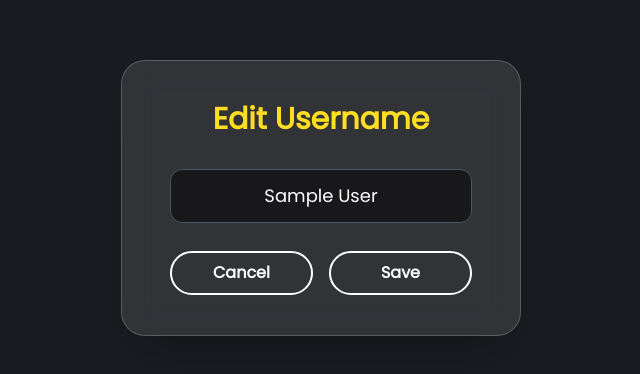
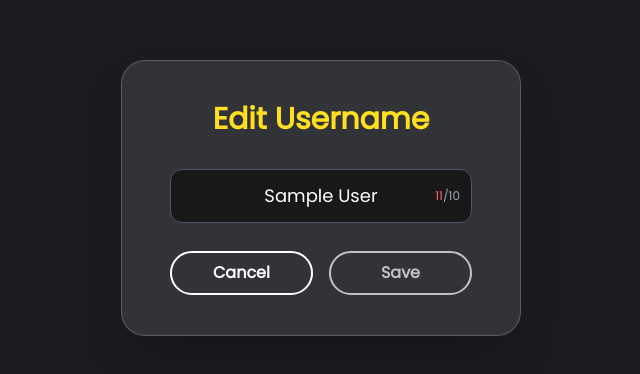
Before and after one commit to ShawnMayol/explain-my-bills, a React (Vite) app in the folder frontend/: page /profile/edit-username in a window 1280 px wide. Shown: the part 202-576 px from the top of the page, without its empty margins (319-959 px from the left). Built offline with nearby package versions, Linux system fonts and the light colour scheme; no server answers; sample sign-in values are in the browser's storage.

Commit message:
feat: enhance username validation and feedback in EditUsername

```diff
--- a/frontend/src/pages/EditUsername.jsx
+++ b/frontend/src/pages/EditUsername.jsx
@@ -3,30 +3,92 @@ import { useNavigate } from "react-router-dom";
 import { updateProfile } from "firebase/auth";
 import { auth } from "../../firebase/firebaseConfig";
 import { useAuth } from "../context/AuthContext";
+import toast from "react-hot-toast";
 
 export default function EditUsername() {
     const { user } = useAuth();
     const navigate = useNavigate();
     const [username, setUsername] = useState(user?.displayName || "");
-    const [error, setError] = useState("");
-    const [success, setSuccess] = useState("");
+    const [isSubmitting, setIsSubmitting] = useState(false);
+    const [validationError, setValidationError] = useState("");
+
+    const isValidUsername = (name) => {
+        const usernamePattern = /^[a-zA-Z0-9_]+$/;
+        return (
+            name.trim() !== "" &&
+            usernamePattern.test(name) &&
+            name.length >= 3 &&
+            name.length <= 10
+        );
+    };
+
+    const hasChanged = username !== user?.displayName;
 
     const handleSubmit = async (e) => {
         e.preventDefault();
-        setError("");
-        setSuccess("");
+
+        setValidationError("");
+
         if (!username.trim()) {
-            setError("Username cannot be empty.");
+            toast.error("Username cannot be empty.", {
+                style: {
+                    fontSize: "16px",
+                },
+            });
             return;
         }
+
+        if (username.length < 3) {
+            toast.error("Username must be at least 3 characters.", {
+                style: {
+                    fontSize: "16px",
+                },
+            });
+            return;
+        }
+
+        if (username.length > 10) {
+            toast.error("Username cannot exceed 10 characters.", {
+                style: {
+                    fontSize: "16px",
+                },
+            });
+            return;
+        }
+
+        if (!isValidUsername(username)) {
+            toast.error(
+                "Username can only contain letters, numbers, and underscores.",
+                {
+                    style: {
+                        fontSize: "16px",
+                    },
+                }
+            );
+            return;
+        }
+
+        setIsSubmitting(true);
+
         try {
             await updateProfile(auth.currentUser, {
                 displayName: username.trim(),
             });
-            setSuccess("Username updated!");
-            setTimeout(() => navigate("/profile"), 1000); // redirect after 1 second
+
+            toast.success("Username updated successfully!", {
+                style: {
+                    fontSize: "16px",
+                },
+            });
+
+            setTimeout(() => navigate("/profile"), 1500);
         } catch (err) {
-            setError("Failed to update username.");
+            toast.error("Failed to update username.", {
+                style: {
+                    fontSize: "16px",
+                },
+            });
+            setIsSubmitting(false);
         }
     };
 
@@ -40,36 +102,100 @@ export default function EditUsername() {
                     onSubmit={handleSubmit}
                     className="flex flex-col items-center gap-5 w-full"
                 >
-                    <input
-                        type="text"
-                        value={username}
-                        onChange={(e) => setUsername(e.target.value)}
-                        className="w-full border border-gray-600 rounded-xl p-3 bg-zinc-900 text-white placeholder-gray-400 text-center text-lg focus:outline-none focus:ring-2 focus:ring-yellow-300"
-                        placeholder="Enter new username"
-                    />
+                    <div className="relative w-full">
+                        <input
+                            type="text"
+                            value={username}
+                            onChange={(e) => {
+                                const newValue = e.target.value;
+                                if (newValue.length <= 10) {
+                                    setUsername(newValue);
+                                }
+
+                                if (!newValue.trim()) {
+                                    setValidationError(
+                                        "Username cannot be empty"
+                                    );
+                                } else if (newValue.length < 3) {
+                                    setValidationError(
+                                        "Username must be at least 3 characters"
+                                    );
+                                } else if (newValue.length > 10) {
+                                    setValidationError(
+                                        "Username cannot exceed 10 characters"
+                                    );
+                                } else if (!isValidUsername(newValue)) {
+                                    setValidationError(
+                                        "Username can only contain letters, numbers, and underscores"
+                                    );
+                                } else {
+                                    setValidationError("");
+                                }
+                            }}
+                            className={`w-full border ${
+                                validationError
+                                    ? "border-red-500"
+                                    : "border-gray-600"
+                            } rounded-xl p-3 bg-zinc-900 text-white placeholder-gray-400 text-center text-lg focus:outline-none focus:ring-2 ${
+                                validationError
+                                    ? "focus:ring-red-500"
+                                    : "focus:ring-yellow-300"
+                            }`}
+                            placeholder="Enter new username"
+                            maxLength={10}
+                        />
+                        <div className="absolute right-3 top-1/2 transform -translate-y-1/2 text-xs text-gray-400">
+                            <span
+                                className={
+                                    username.length < 3 || username.length > 10
+                                        ? "text-red-400"
+                                        : "text-yellow-300"
+                                }
+                            >
+                                {username.length}
+                            </span>
+                            /10
+                        </div>
+                        {validationError && (
+                            <div className="absolute left-full ml-4 top-1/2 transform -translate-y-1/2 bg-red-500 text-white text-sm px-4 py-1.5 rounded shadow-lg max-w-2xl z-10 sm:block hidden text-center w-1/2">
+                                {validationError}
+                                <div className="absolute right-full top-1/2 transform -translate-y-1/2 border-8 border-transparent border-r-red-500"></div>
+                            </div>
+                        )}
+                        {validationError && (
+                            <div className="absolute top-0 left-1/2 transform -translate-x-1/2 -translate-y-full mb-2 bg-red-500 text-white text-sm px-3 py-1.5 rounded shadow-lg max-w-xs z-10 sm:hidden block mt-[-10px] text-center w-full">
+                                {validationError}
+                                <div className="absolute top-full left-1/2 transform -translate-x-1/2 border-8 border-transparent border-t-red-500"></div>
+                            </div>
+                        )}
+                    </div>
                     <div className="flex flex-col sm:flex-row gap-4 mt-2 w-full">
                         <button
                             type="button"
                             onClick={() => navigate("/profile")}
                             className="flex-1 border-2 border-white rounded-full px-7 py-2 font-semibold text-white hover:bg-yellow-300 hover:text-black transition hover:cursor-pointer"
+                            disabled={isSubmitting}
                         >
                             Cancel
                         </button>
                         <button
                             type="submit"
-                            className="flex-1 border-2 border-white rounded-full px-7 py-2 font-semibold text-white hover:bg-yellow-300 hover:text-black transition hover:cursor-pointer"
+                            className={`flex-1 border-2 border-white rounded-full px-7 py-2 font-semibold text-white transition ${
+                                isSubmitting ||
+                                !isValidUsername(username) ||
+                                !hasChanged
+                                    ? "opacity-70 cursor-not-allowed"
+                                    : "hover:bg-yellow-300 hover:text-black hover:cursor-pointer"
+                            }`}
+                            disabled={
+                                isSubmitting ||
+                                !isValidUsername(username) ||
+                                !hasChanged
+                            }
                         >
-                            Save
+                            {isSubmitting ? "Saving..." : "Save"}
                         </button>
                     </div>
-                    {error && (
-                        <div className="text-red-500 text-sm mt-2">{error}</div>
-                    )}
-                    {success && (
-                        <div className="text-green-400 text-sm mt-2">
-                            {success}
-                        </div>
-                    )}
                 </form>
             </div>
         </div>
```
